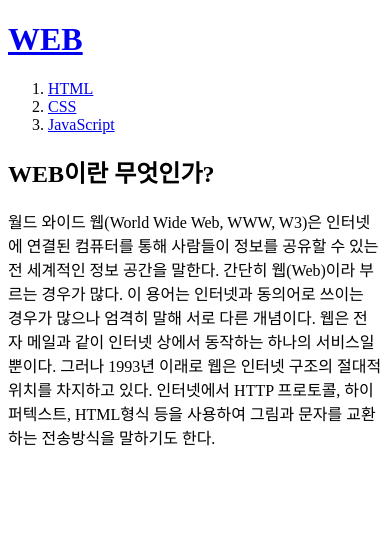
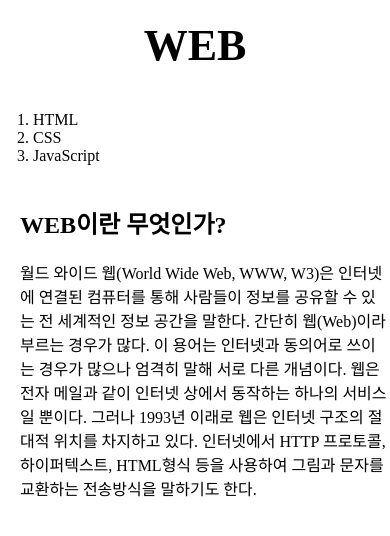
Before and after one commit to dayong2/WEB1, a plain HTML site: page index.html in a window 390 px wide. Drawn offline with Linux system fonts and the light colour scheme.

Commit message:
Add files via upload

```diff
--- a/index.html
+++ b/index.html
@@ -6,21 +6,37 @@
     <head>
         <title>WEB1 - Welcome</title>
         <meta charset="utf-8">
+        <link rel="stylesheet"href="style.css"/>
     </head>
     <body>
-        <h1><a href="index.html">WEB</h1>
-        <ol>
-            <li><a href="1.html">HTML</a></li>
-            <li><a href="2.html">CSS</a></li>
-            <li><a href="3.html">JavaScript</a></li>
 
-        </ol>
+        <h1><a href="index.html">WEB</a></h1>
+        <div id="grid">
+            <ol>
+                <li><a href="1.html">HTML</a></li>
+                <li><a href="2.html">CSS</a></li>
+                <li><a href="3.html">JavaScript</a></li>
 
 
+            </ol>
+            <!--
+            <h1><a href="index.html"><font color="red">WEB</font></h1>
+                <ol>
+                    <li><a href="1.html"><font color="red">HTML</font></a></li>
+                    <li><a href="2.html"><font color="red">CSS</font></a></li>
+                    <li><a href="3.html"><font color="red">JavaScript</font></a></li>
+
+
+                </ol>
+            -->
+
+<div id="article">
         <h2>WEB이란 무엇인가?</h2>
         <p>월드 와이드 웹(World Wide Web, WWW, W3)은 인터넷에 연결된 컴퓨터를 통해 사람들이 정보를 공유할 수 있는 전 세계적인 정보 공간을 말한다. 간단히 웹(Web)이라 부르는 경우가 많다. 이 용어는 인터넷과 동의어로 쓰이는 경우가 많으나 엄격히 말해 서로 다른 개념이다. 웹은 전자 메일과 같이 인터넷 상에서 동작하는 하나의 서비스일 뿐이다. 그러나 1993년 이래로 웹은 인터넷 구조의 절대적 위치를 차지하고 있다.
 
             인터넷에서 HTTP 프로토콜, 하이퍼텍스트, HTML형식 등을 사용하여 그림과 문자를 교환하는 전송방식을 말하기도 한다.</p>
+</div>
+</div>
 
     </body>
 </html>
--- /dev/null
+++ b/style.css
@@ -0,0 +1,41 @@
+
+a{
+    color: black;
+    text-decoration: none;
+}
+h1{
+    font-size: 44px;
+    text-align: center ;
+    border-bottom: 1px solid gray;
+    margin: 0px;
+    padding: 20px;
+}
+#grid ol{
+    border-right: 1px solid gray;
+    width: 100px;
+    margin: 0px;
+    padding: 20px;
+    padding-left: 33px;
+}
+body{
+    margin: 0px;
+}
+#grid{
+    display: grid;
+    grid-template-columns: 150px 1fr;
+}
+#article{
+    padding-left: 20px;
+}
+@media(max-width: 800px){
+    #grid{
+    display: block;
+    }
+    #grid ol{
+        border-right: none;
+
+    }
+    h1{
+    border-bottom: none;
+    }
+}
```
Also changed, not shown: 1.html (+17 -3 lines), 2.html (+10 -4 lines), 3.html (+22 -6 lines), box.html (added, +22 -0 lines), grid.html (added, +24 -0 lines), mediaquery.html (added, +27 -0 lines).
